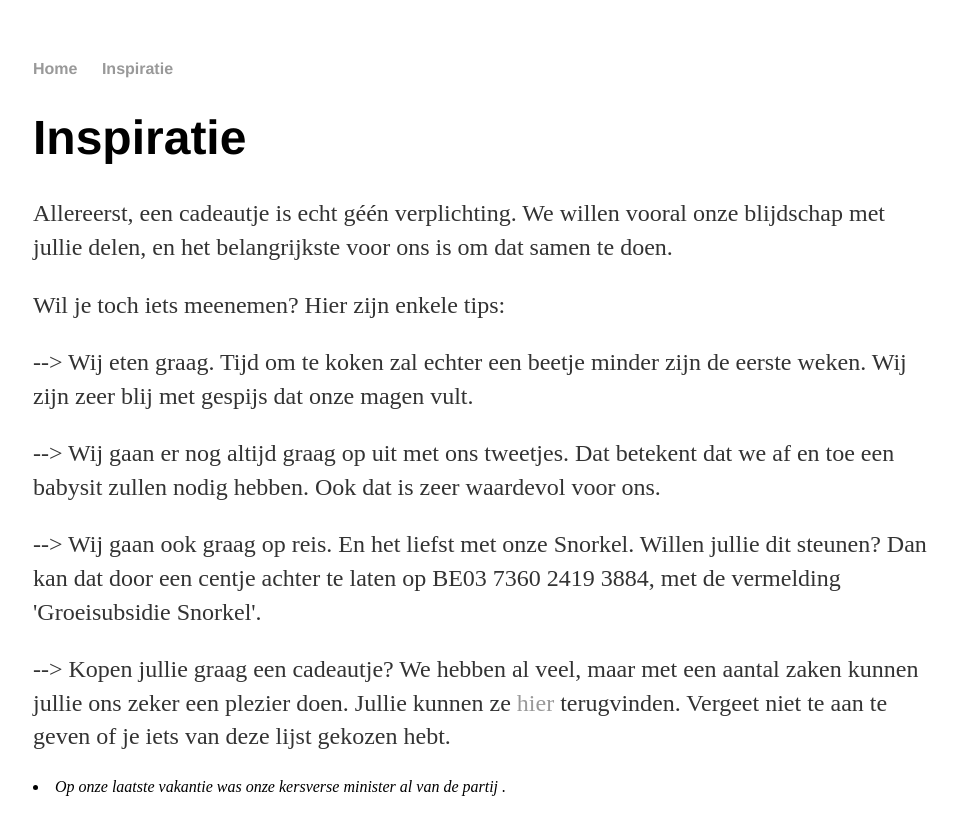
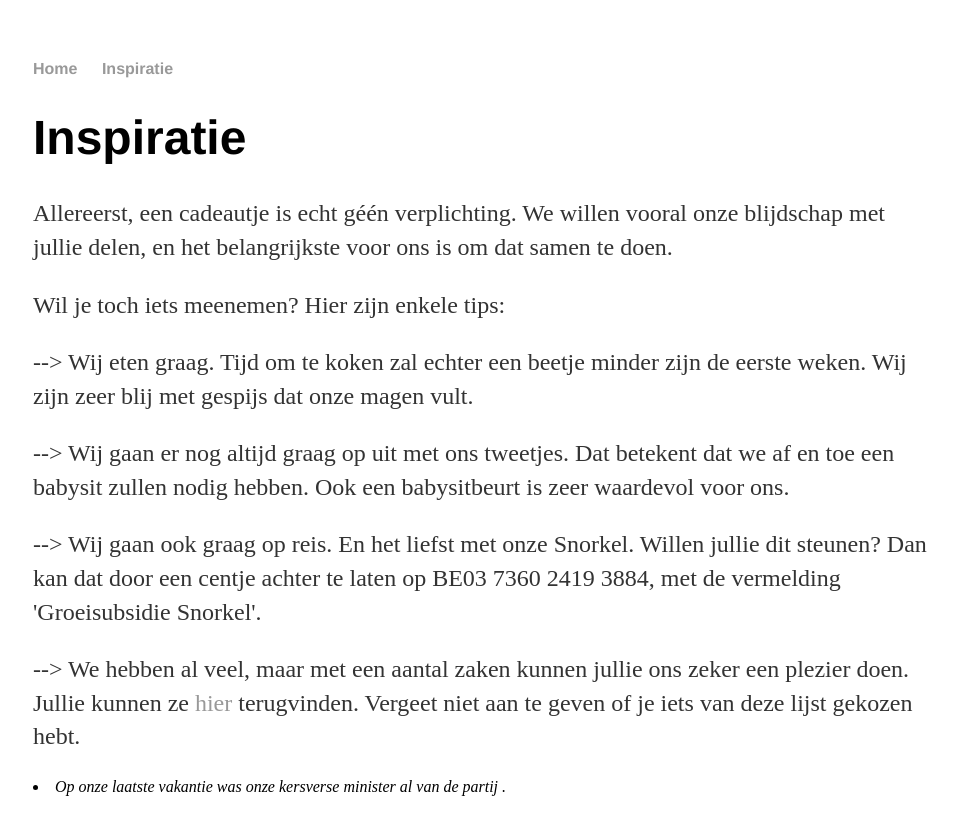
Before and after one commit to ministerievanhetgoeieleven/ministerievanhetgoeieleven.github.io, a Jekyll site: the page built from Inspiratie/index.html, in a window 1280 px wide and 900 px high, cut to the strip 0-816 px from the top of the window. Shown: the whole strip, without its empty margins (159-1115 px from the left). Built offline with Jekyll 4.4.1, drawn with Linux system fonts in a browser that asks for light colours.

Commit message:
Feedback El Prego, zij is de ultieme baas waja

```diff
--- a/Inspiratie/index.html
+++ b/Inspiratie/index.html
@@ -7,9 +7,9 @@ title: Ministerie van het Goeie Leven
 	<p> Allereerst, een cadeautje is echt géén verplichting. We willen vooral onze blijdschap met jullie delen, en het belangrijkste voor ons is om dat samen te doen.
 	<p> Wil je toch iets meenemen? Hier zijn enkele tips:
 	<p> --> Wij eten graag. Tijd om te koken zal echter een beetje minder zijn de eerste weken. Wij zijn zeer blij met gespijs dat onze magen vult.
-	<p> --> Wij gaan er nog altijd graag op uit met ons tweetjes. Dat betekent dat we af en toe een babysit zullen nodig hebben. Ook dat is zeer waardevol voor ons.
+	<p> --> Wij gaan er nog altijd graag op uit met ons tweetjes. Dat betekent dat we af en toe een babysit zullen nodig hebben. Ook een babysitbeurt is zeer waardevol voor ons.
 	<p> --> Wij gaan ook graag op reis. En het liefst met onze Snorkel. Willen jullie dit steunen? Dan kan dat door een centje achter te laten op BE03 7360 2419 3884, met de vermelding 'Groeisubsidie Snorkel'.
-	<p> --> Kopen jullie graag een cadeautje? We hebben al veel, maar met een aantal zaken kunnen jullie ons zeker een plezier doen. Jullie kunnen ze <a href='https://docs.google.com/spreadsheets/d/1kA4w8irqT1zlClYcpiO0YBYGyBcZejc92l6uViZ0CVU/edit?usp=sharing'> hier </a> terugvinden. Vergeet niet te aan te geven of je iets van deze lijst gekozen hebt.
+	<p> --> We hebben al veel, maar met een aantal zaken kunnen jullie ons zeker een plezier doen. Jullie kunnen ze <a href='https://docs.google.com/spreadsheets/d/1kA4w8irqT1zlClYcpiO0YBYGyBcZejc92l6uViZ0CVU/edit?usp=sharing'> hier </a> terugvinden. Vergeet niet aan te geven of je iets van deze lijst gekozen hebt.
 
 	<p>
 	<li> <em> Op onze laatste vakantie was onze kersverse minister al van de partij <!em>.
```
